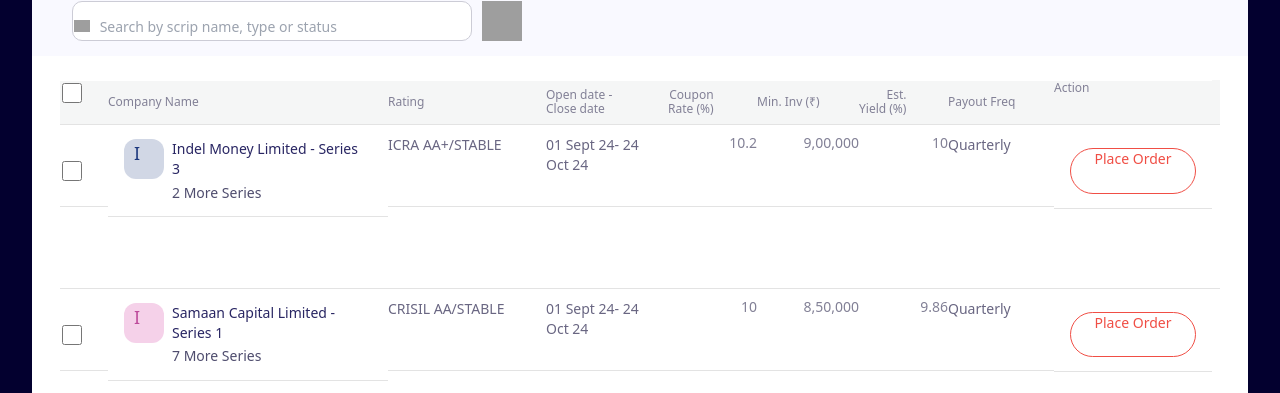
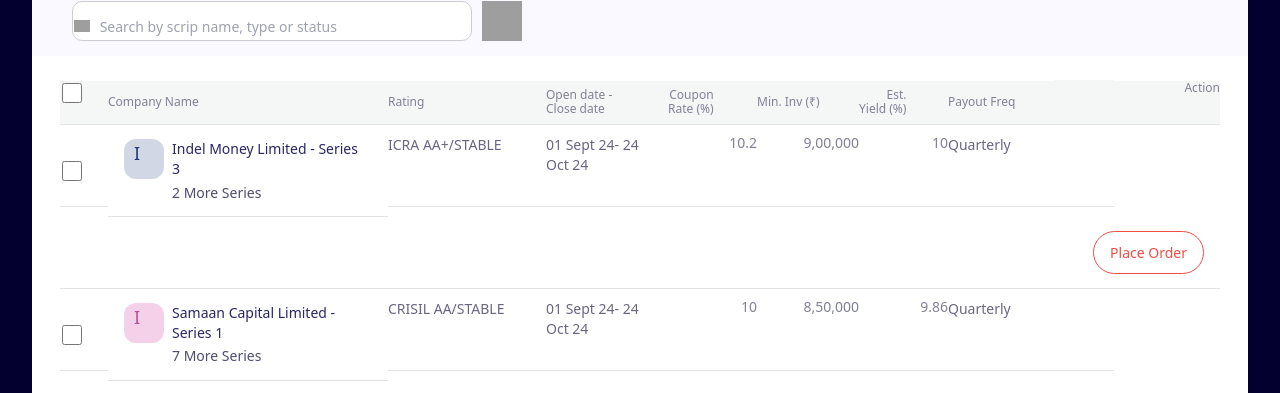
Before and after one commit to kash2911/visual-replica-recreation-lab, a React (Vite) app: page / in a window 1280 px wide. Shown: the part 557-950 px from the top of the page. Built offline with nearby package versions, Linux system fonts and the light colour scheme; grey boxes are pictures that could not be loaded.

Commit message:
Fix: Place order button alignment
Move the "Place Order" button to the right side of the screen to match the Figma design.

```diff
--- a/src/components/primary-markets/ProductRow.tsx
+++ b/src/components/primary-markets/ProductRow.tsx
@@ -1,3 +1,4 @@
+
 import React from "react";
 
 interface ProductRowProps {
@@ -143,22 +144,8 @@ export function ProductRow({
         </div>
       </div>
 
-      {/* Action Column */}
-      <div className="self-stretch text-sm text-[#F04E45] font-medium leading-[1.4] w-[158px] my-auto">
-        <div className="bg-white flex min-h-[72px] w-full flex-col items-stretch text-center justify-center border-[rgba(227,227,227,1)] border-b">
-          <div className="flex w-full gap-[var(--sds-size-space-200)] flex-1 h-full px-4 py-3.5">
-            <button
-              className="self-stretch flex-1 shrink basis-[0%] min-w-24 border min-h-8 w-full gap-3 overflow-hidden pr-[var(--Spacing-8,] pl-[}] pt-[4px)] pb-[24px;] rounded-[100px] border-solid border-[#F04E45] max-md:px-5 cursor-pointer"
-              onClick={onPlaceOrder}
-            >
-              Place Order
-            </button>
-          </div>
-        </div>
-      </div>
-
-      {/* More Actions Column */}
-      <div className="self-stretch flex-1 shrink basis-[0%] my-auto">
+      {/* More Actions Column - positioned before Place Order */}
+      <div className="self-stretch w-[60px] my-auto">
         <div className="bg-white flex min-h-[72px] w-full flex-col items-stretch justify-center border-[rgba(227,227,227,1)] border-b">
           <div className="flex w-full gap-[var(--sds-size-space-200)] flex-1 h-full pl-3 pr-4 py-3.5">
             <div className="items-center flex gap-[var(--sds-size-space-100)]">
@@ -176,6 +163,20 @@ export function ProductRow({
           </div>
         </div>
       </div>
+
+      {/* Action Column - Place Order moved to the right */}
+      <div className="self-stretch text-sm text-[#F04E45] font-medium leading-[1.4] flex-1 ml-auto my-auto">
+        <div className="bg-white flex min-h-[72px] w-full flex-col items-stretch text-center justify-center border-[rgba(227,227,227,1)] border-b">
+          <div className="flex w-full gap-[var(--sds-size-space-200)] flex-1 h-full px-4 py-3.5 justify-end">
+            <button
+              className="flex-shrink-0 min-w-24 border min-h-8 gap-3 overflow-hidden px-4 py-1 rounded-[100px] border-solid border-[#F04E45] cursor-pointer"
+              onClick={onPlaceOrder}
+            >
+              Place Order
+            </button>
+          </div>
+        </div>
+      </div>
     </div>
   );
 }
--- a/src/components/primary-markets/ProductTable.tsx
+++ b/src/components/primary-markets/ProductTable.tsx
@@ -276,19 +276,19 @@ export function ProductTable({ products, onPlaceOrder }: ProductTableProps) {
             </div>
           </div>
 
-          {/* Action Header */}
-          <div className="self-stretch text-sm text-[#F04E45] font-medium leading-[1.4] w-[158px] my-auto">
-            <div className="bg-[rgba(245,246,246,1)] flex min-h-11 w-full flex-col items-stretch text-xs text-[#828096] whitespace-nowrap leading-[1.2] justify-center border-[rgba(227,227,227,1)] border-b">
-              <div className="self-stretch flex-1 shrink basis-[0%] w-full gap-2 h-full px-[12p] py-[8px)]">
-                Action
-              </div>
+          {/* More Actions Header - positioned before Action */}
+          <div className="self-stretch w-[60px] my-auto">
+            <div className="bg-[rgba(245,246,246,1)] flex min-h-11 w-full flex-col items-stretch justify-center border-[rgba(227,227,227,1)] border-b">
+              <div className="flex min-h-11 w-full gap-2 flex-1 px-[12p] py-[8px)]" />
             </div>
           </div>
 
-          {/* Empty Header for More Actions */}
-          <div className="self-stretch flex-1 shrink basis-[0%] my-auto">
-            <div className="bg-[rgba(245,246,246,1)] flex min-h-11 w-full flex-col items-stretch justify-center border-[rgba(227,227,227,1)] border-b">
-              <div className="flex min-h-11 w-full gap-2 flex-1 px-[12p] py-[8px)]" />
+          {/* Action Header - moved to the right */}
+          <div className="self-stretch text-sm text-[#F04E45] font-medium leading-[1.4] flex-1 my-auto">
+            <div className="bg-[rgba(245,246,246,1)] flex min-h-11 w-full flex-col items-stretch text-xs text-[#828096] whitespace-nowrap leading-[1.2] justify-center border-[rgba(227,227,227,1)] border-b">
+              <div className="flex w-full gap-2 flex-1 h-full px-[12p] py-[8px)] justify-end">
+                Action
+              </div>
             </div>
           </div>
         </div>
```
